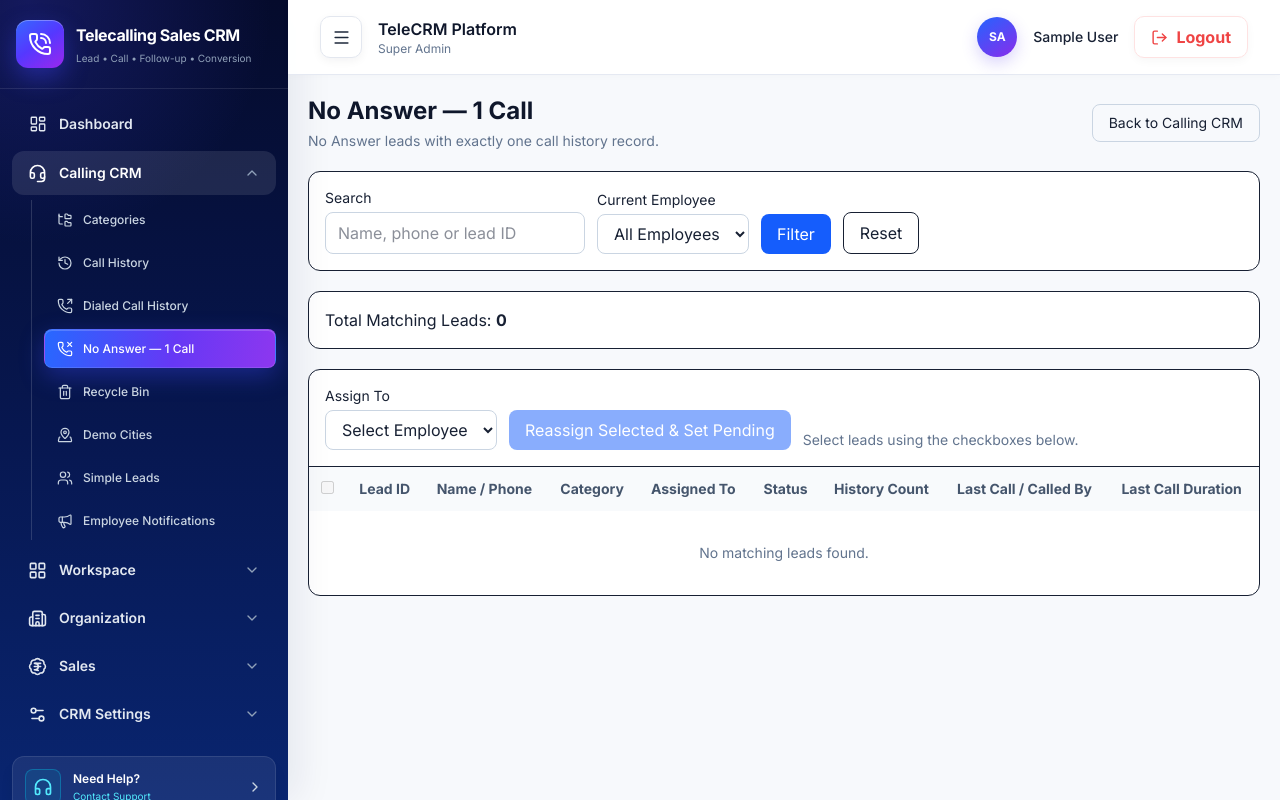
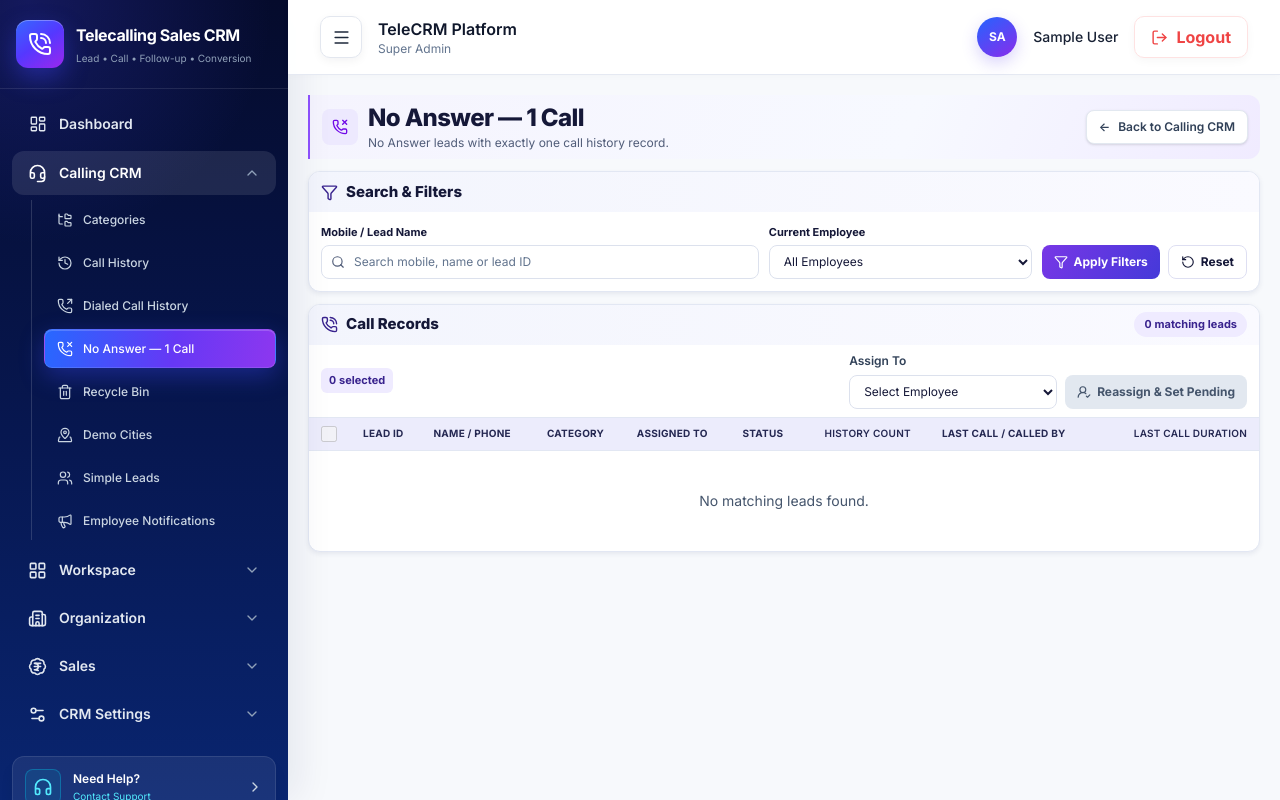
Before and after one commit to tabrej03dz/rvgtele, a Laravel app: page /calling-crm/no-answer in a window 1280 px wide. Run offline with Laravel 12, Linux system fonts and the light colour scheme; the visitor is signed in with stand-in values (Sample User, id 1); data that the repository does not hold is empty; style sheets or scripts are compiled from the project's sources; some libraries are stand-ins or nearby versions.

Commit message:
no answered leads ui

```diff
--- a/resources/views/calling-crm/no-answer.blade.php
+++ b/resources/views/calling-crm/no-answer.blade.php
@@ -3,191 +3,169 @@
 @section('title', $title)
 
 @section('content')
-<div class="mx-auto max-w-[1500px] space-y-5">
+    @php
+        $selectedLeadIds = collect((array) old('lead_ids', []))
+            ->filter(fn ($id) => is_scalar($id))
+            ->map(fn ($id) => (string) $id)
+            ->flip();
 
-    <div class="flex flex-wrap items-center justify-between gap-3">
-        <div>
-            <h1 class="text-2xl font-bold text-slate-900">
-                No Answer — 1 Call
-            </h1>
+        $selectedCount = $leads->getCollection()
+            ->filter(fn ($lead) => $selectedLeadIds->has((string) $lead->id))
+            ->count();
+    @endphp
 
-            <p class="mt-1 text-sm text-slate-500">
+    <div class="mx-auto max-w-[1560px] space-y-3 text-[#151838]">
+        <header class="flex flex-wrap items-center justify-between gap-3 rounded-r-xl border-l-2 border-violet-500 bg-[linear-gradient(112deg,#f5f4fe,#f7f9ff_63%,#f0ebff)] px-3 py-2">
+            <div class="flex min-w-0 items-center gap-2.5">
+                <span class="grid h-9 w-9 shrink-0 place-items-center rounded-lg bg-violet-100 text-violet-700">
+                    <i data-lucide="phone-missed" aria-hidden="true" class="h-4 w-4"></i>
+                </span>
+                <div class="min-w-0">
+                    <h1 class="text-xl font-extrabold leading-tight tracking-tight sm:text-2xl">{{ $title }}</h1>
+                    <p class="mt-0.5 text-xs text-[#515d79]">
                         No Answer leads with exactly one call history record.
                     </p>
                 </div>
+            </div>
 
-        <a
-            href="{{ route('calling-crm.index') }}"
-            class="rounded-lg border border-slate-300 px-4 py-2 text-sm"
-        >
+            <a href="{{ route('calling-crm.index') }}"
+                class="inline-flex shrink-0 items-center gap-2 rounded-lg border border-slate-200 bg-white px-3 py-2 text-xs font-semibold text-slate-700 shadow-sm hover:bg-slate-50 focus-visible:outline-2 focus-visible:outline-offset-2 focus-visible:outline-indigo-600">
+                <span aria-hidden="true">←</span>
                 Back to Calling CRM
             </a>
+        </header>
+
+        <section aria-labelledby="no-answer-filters-heading"
+            class="min-w-0 overflow-hidden rounded-xl border border-[#e2e7f3] bg-white shadow-[0_2px_5px_#29335f15]">
+            <header class="flex min-h-10 items-center gap-2 bg-[linear-gradient(90deg,#f3f5fd,#fafaff)] px-3">
+                <i data-lucide="filter" aria-hidden="true" class="h-[17px] w-[17px] shrink-0 text-[#39238e]"></i>
+                <h2 id="no-answer-filters-heading" class="text-[15px] font-extrabold">Search &amp; Filters</h2>
+            </header>
+
+            <form method="GET" action="{{ route('calling-crm.no-answer') }}" class="p-3">
+                <div class="grid gap-2.5 sm:grid-cols-2 xl:grid-cols-[minmax(0,1fr)_minmax(12rem,0.6fr)_auto] xl:items-end">
+                    <div class="min-w-0">
+                        <label for="search" class="mb-1 block text-[11px] font-bold">Mobile / Lead Name</label>
+                        <div class="relative">
+                            <i data-lucide="search" aria-hidden="true"
+                                class="pointer-events-none absolute top-2.5 left-2.5 h-3.5 w-3.5 text-[#515d79]"></i>
+                            <input id="search" name="search" type="search" value="{{ request('search') }}"
+                                placeholder="Search mobile, name or lead ID"
+                                class="h-[34px] w-full rounded-lg border border-[#dce1ed] bg-white pr-2.5 pl-8 text-xs placeholder:text-slate-500 focus:border-violet-500 focus:outline-none focus:ring-2 focus:ring-violet-100">
+                        </div>
                     </div>
 
-    @if(session('success'))
-        <div class="rounded-lg bg-green-50 p-4 text-green-800">
-            {{ session('success') }}
-        </div>
-    @endif
-
-    @if($errors->any())
-        <div class="rounded-lg bg-red-50 p-4 text-red-800">
-            <ul class="list-inside list-disc">
-                @foreach($errors->all() as $error)
-                    <li>{{ $error }}</li>
-                @endforeach
-            </ul>
-        </div>
-    @endif
-
-    <form
-        method="GET"
-        action="{{ route('calling-crm.no-answer') }}"
-        class="flex flex-wrap items-end gap-3 rounded-xl border bg-white p-4"
-    >
-        <div>
-            <label for="search" class="mb-1 block text-sm">
-                Search
-            </label>
-
-            <input
-                id="search"
-                type="text"
-                name="search"
-                value="{{ request('search') }}"
-                placeholder="Name, phone or lead ID"
-                class="rounded-lg border border-slate-300 px-3 py-2"
-            >
-        </div>
-
-        <div>
-            <label for="user_id" class="mb-1 block text-sm">
-                Current Employee
-            </label>
-
-            <select
-                id="user_id"
-                name="user_id"
-                class="rounded-lg border border-slate-300 px-3 py-2"
-            >
+                    <div class="min-w-0">
+                        <label for="user_id" class="mb-1 block text-[11px] font-bold">Current Employee</label>
+                        <select id="user_id" name="user_id"
+                            class="h-[34px] w-full rounded-lg border border-[#dce1ed] bg-white px-2.5 text-xs focus:border-violet-500 focus:outline-none focus:ring-2 focus:ring-violet-100">
                             <option value="">All Employees</option>
-
-                @foreach($filterUsers as $employee)
-                    <option
-                        value="{{ $employee->id }}"
-                        @selected(request('user_id') == $employee->id)
-                    >
+                            @foreach ($filterUsers as $employee)
+                                <option value="{{ $employee->id }}" @selected((string) request('user_id') === (string) $employee->id)>
                                     {{ $employee->name }}
                                 </option>
                             @endforeach
                         </select>
                     </div>
 
-        <button
-            type="submit"
-            class="rounded-lg bg-blue-600 px-4 py-2 text-white"
-        >
-            Filter
+                    <div class="flex flex-wrap items-center gap-2 sm:col-span-2 xl:col-span-1">
+                        <button type="submit"
+                            class="inline-flex h-[34px] items-center gap-1.5 rounded-lg bg-[linear-gradient(120deg,#7837e6,#4539d9)] px-3 text-xs font-bold text-white hover:bg-violet-700 focus-visible:outline-2 focus-visible:outline-offset-2 focus-visible:outline-violet-600">
+                            <i data-lucide="filter" aria-hidden="true" class="h-3.5 w-3.5 shrink-0"></i>
+                            Apply Filters
                         </button>
-
-        <a
-            href="{{ route('calling-crm.no-answer') }}"
-            class="rounded-lg border px-4 py-2"
-        >
+                        <a href="{{ route('calling-crm.no-answer') }}"
+                            class="inline-flex h-[34px] items-center gap-1.5 rounded-lg border border-[#dedff2] bg-white px-3 text-xs font-bold hover:bg-[#f2f3fc] focus-visible:outline-2 focus-visible:outline-offset-2 focus-visible:outline-violet-600">
+                            <i data-lucide="rotate-ccw" aria-hidden="true" class="h-3.5 w-3.5 shrink-0"></i>
                             Reset
                         </a>
+                    </div>
+                </div>
             </form>
+        </section>
 
-    <div class="rounded-xl border bg-white p-4">
-        Total Matching Leads:
-        <strong>{{ number_format($leads->total()) }}</strong>
-    </div>
+        <section aria-labelledby="no-answer-results-heading"
+            class="min-w-0 overflow-hidden rounded-xl border border-[#e2e7f3] bg-white shadow-[0_2px_5px_#29335f15]">
+            <header class="flex min-h-10 flex-wrap items-center justify-between gap-2 bg-[linear-gradient(90deg,#f3f5fd,#fafaff)] px-3 py-1.5">
+                <h2 id="no-answer-results-heading" class="flex items-center gap-2 text-[15px] font-extrabold">
+                    <i data-lucide="phone-call" aria-hidden="true" class="h-[17px] w-[17px] shrink-0 text-[#39238e]"></i>
+                    Call Records
+                </h2>
+                <span class="rounded-full bg-[#efebff] px-2.5 py-1 text-[11px] font-bold tabular-nums text-[#39238e]">
+                    @if ($leads->isEmpty())
+                        {{ $leads->total() === 0 ? '0 matching leads' : '0 records on this page' }}
+                    @else
+                        Showing {{ number_format($leads->firstItem()) }}
+                        to {{ number_format($leads->lastItem()) }}
+                        of {{ number_format($leads->total()) }}
+                    @endif
+                </span>
+            </header>
 
-    @php
-        $selectedLeadIds = array_map('strval', (array) old('lead_ids', []));
-    @endphp
-
-    <form
-        method="POST"
-        action="{{ route('calling-crm.no-answer.reassign') }}"
-        class="overflow-hidden rounded-xl border bg-white"
-    >
+            <form id="no-answer-reassign-form" method="POST"
+                action="{{ route('calling-crm.no-answer.reassign') }}">
                 @csrf
 
-        <div class="flex flex-wrap items-end gap-3 border-b p-4">
-            <div>
-                <label for="assigned_to" class="mb-1 block text-sm">
+                <div class="flex flex-wrap items-end justify-between gap-2 border-b border-[#e2e7f3] bg-white px-3 py-2">
+                    <p id="no-answer-selected-count" aria-live="polite"
+                        class="self-center rounded-md bg-[#efebff] px-2 py-1 text-[11px] font-bold tabular-nums text-[#39238e]">
+                        {{ $selectedCount }} selected
+                    </p>
+
+                    <div class="flex w-full flex-wrap items-end gap-2 sm:w-auto">
+                        <div class="w-full min-w-0 sm:w-52">
+                            <label for="assigned_to" class="mb-1.5 block text-xs font-semibold text-slate-700">
                                 Assign To
                             </label>
-
-                <select
-                    id="assigned_to"
-                    name="assigned_to"
-                    required
-                    class="rounded-lg border border-slate-300 px-3 py-2"
-                >
+                            <select id="assigned_to" name="assigned_to" required
+                                class="h-[34px] w-full rounded-lg border border-[#dce1ed] bg-white px-2.5 text-xs text-[#151838] focus:border-violet-500 focus:outline-none focus:ring-2 focus:ring-violet-100">
                                 <option value="">Select Employee</option>
-
-                    @foreach($employees as $employee)
-                        <option
-                            value="{{ $employee->id }}"
-                            @selected(old('assigned_to') == $employee->id)
-                        >
+                                @foreach ($employees as $employee)
+                                    <option value="{{ $employee->id }}" @selected((string) old('assigned_to') === (string) $employee->id)>
                                         {{ $employee->name }}
                                     </option>
                                 @endforeach
                             </select>
                         </div>
 
-            <button
-                type="submit"
-                @disabled($leads->isEmpty())
-                class="rounded-lg bg-blue-600 px-4 py-2 text-white disabled:opacity-50"
-            >
-                Reassign Selected & Set Pending
+                        <button id="no-answer-reassign-button" type="submit"
+                            @disabled($leads->isEmpty() || $employees->isEmpty())
+                            class="inline-flex h-[34px] items-center justify-center gap-1.5 rounded-lg bg-violet-700 px-3 text-xs font-bold text-white hover:bg-violet-800 focus-visible:outline-2 focus-visible:outline-offset-2 focus-visible:outline-violet-600 disabled:cursor-not-allowed disabled:bg-slate-200 disabled:text-slate-600">
+                            <i data-lucide="user-round-check" aria-hidden="true" class="h-3.5 w-3.5 shrink-0"></i>
+                            Reassign &amp; Set Pending
                         </button>
-
-            <p class="text-sm text-slate-500">
-                Select leads using the checkboxes below.
-            </p>
+                    </div>
                 </div>
 
-        <div class="overflow-x-auto">
-            <table class="w-full text-left text-sm">
-                <thead class="bg-slate-50 text-slate-600">
+                <div class="overflow-x-auto" role="region" aria-label="Matching leads table" tabindex="0">
+                    <table class="w-full min-w-[56rem] text-left text-sm">
+                        <thead class="border-b border-[#e2e7f3] bg-[#ececfc] text-[10px] uppercase tracking-wide text-[#252852]">
                             <tr>
-                        <th class="p-3">
-                            <input
-                                type="checkbox"
-                                id="select-all"
-                                aria-label="Select all leads on this page"
-                                @disabled($leads->isEmpty())
-                            >
+                                <th scope="col" class="w-11 px-3 py-2">
+                                    <input type="checkbox" id="select-all"
+                                        aria-label="Select all leads on this page" @disabled($leads->isEmpty())
+                                        class="h-4 w-4 cursor-pointer rounded border-slate-300 align-middle accent-violet-600 disabled:cursor-not-allowed">
                                 </th>
-                        <th class="p-3">Lead ID</th>
-                        <th class="p-3">Name / Phone</th>
-                        <th class="p-3">Category</th>
-                        <th class="p-3">Assigned To</th>
-                        <th class="p-3">Status</th>
-                        <th class="p-3">History Count</th>
-                        <th class="p-3">Last Call / Called By</th>
-                        <th class="p-3">Last Call Duration</th>
+                                <th scope="col" class="whitespace-nowrap px-2.5 py-2 font-bold">Lead ID</th>
+                                <th scope="col" class="px-2.5 py-2 font-bold">Name / Phone</th>
+                                <th scope="col" class="px-2.5 py-2 font-bold">Category</th>
+                                <th scope="col" class="whitespace-nowrap px-2.5 py-2 font-bold">Assigned To</th>
+                                <th scope="col" class="px-2.5 py-2 font-bold">Status</th>
+                                <th scope="col" class="whitespace-nowrap px-3 py-2 text-center font-semibold">History Count</th>
+                                <th scope="col" class="whitespace-nowrap px-2.5 py-2 font-bold">Last Call / Called By</th>
+                                <th scope="col" class="whitespace-nowrap px-3 py-2 text-right font-semibold">Last Call Duration</th>
                             </tr>
                         </thead>
 
-                <tbody class="divide-y">
-                    @forelse($leads as $lead)
+                        <tbody class="divide-y divide-[#e9edf5]">
+                            @forelse ($leads as $lead)
                                 @php
-                            $history = $lead->callHistories
-                                ->sortByDesc('call_at')
-                                ->first();
-
+                                    $history = $lead->callHistories->sortByDesc('call_at')->first();
                                     $duration = $history?->call_duration;
                                     $durationText = '—';
 
                                     if ($duration !== null && is_numeric($duration)) {
                                         $durationSeconds = max(0, (int) $duration);
-
                                         $durationText = sprintf(
                                             '%02d:%02d',
                                             intdiv($durationSeconds, 60),
@@ -196,84 +174,52 @@
                                     }
                                 @endphp
 
-                        <tr>
-                            <td class="p-3">
-                                <input
-                                    type="checkbox"
-                                    name="lead_ids[]"
-                                    value="{{ $lead->id }}"
-                                    class="lead-checkbox"
+                                <tr class="align-middle hover:bg-[#f7f6ff] has-[:checked]:bg-violet-50">
+                                    <td class="px-3 py-2">
+                                        <input type="checkbox" name="lead_ids[]" value="{{ $lead->id }}"
                                             aria-label="Select lead {{ $lead->id }}"
-                                    @checked(
-                                        in_array(
-                                            (string) $lead->id,
-                                            $selectedLeadIds,
-                                            true
-                                        )
-                                    )
-                                >
+                                            @checked($selectedLeadIds->has((string) $lead->id))
+                                            class="lead-checkbox h-4 w-4 cursor-pointer rounded border-slate-300 align-middle accent-violet-600">
                                     </td>
 
-                            <td class="p-3">
-                                {{ $lead->id }}
+                                    <td class="whitespace-nowrap px-3 py-2 text-xs font-medium tabular-nums text-slate-600">
+                                        #{{ $lead->id }}
                                     </td>
 
-                            <td class="p-3">
-                                <div class="font-semibold">
-                                    {{ $lead->name ?: '—' }}
-                                </div>
-
-                                <div class="text-slate-500">
-                                    {{ $lead->mobile ?: '—' }}
-                                </div>
+                                    <td class="min-w-36 px-3 py-2">
+                                        <p class="break-words text-sm font-semibold text-slate-900">{{ $lead->name ?: '—' }}</p>
+                                        <p class="mt-0.5 whitespace-nowrap text-xs tabular-nums text-slate-600">{{ $lead->mobile ?: '—' }}</p>
                                     </td>
 
-                            <td class="p-3">
-                                {{ $lead->leadCategory?->name ?? '—' }}
-                            </td>
+                                    <td class="px-3 py-2 text-xs text-slate-700">{{ $lead->leadCategory?->name ?? '—' }}</td>
 
-                            <td class="p-3">
-                                {{ $lead->assignedUser?->name ?? 'Unassigned' }}
-                            </td>
+                                    <td class="px-3 py-2 text-xs font-medium text-slate-700">{{ $lead->assignedUser?->name ?? 'Unassigned' }}</td>
 
-                            <td class="p-3">
-                                <span class="rounded bg-amber-50 px-2 py-1 text-amber-700">
+                                    <td class="px-3 py-2">
+                                        <span class="inline-block whitespace-nowrap rounded-md bg-[#fff2d5] px-2 py-0.5 text-[11px] font-bold text-[#92440c]">
                                             {{ $lead->call_status }}
                                         </span>
                                     </td>
 
-                            <td class="p-3">
+                                    <td class="px-3 py-2 text-center text-xs font-semibold tabular-nums text-slate-700">
                                         {{ $lead->call_histories_count }}
                                     </td>
 
-                            <td class="whitespace-nowrap p-3">
-                                <div>
-                                    {{ $history?->call_at?->format('d M Y, h:i A') ?? '—' }}
-                                </div>
-
-                                <div class="text-slate-500">
-                                    {{ $history?->user?->name ?? '—' }}
-                                </div>
+                                    <td class="whitespace-nowrap px-3 py-2">
+                                        <p class="text-xs font-medium tabular-nums text-slate-900">{{ $history?->call_at?->format('d M Y, h:i A') ?? '—' }}</p>
+                                        <p class="mt-0.5 text-xs text-slate-600">{{ $history?->user?->name ?? '—' }}</p>
                                     </td>
 
-                            <td class="whitespace-nowrap p-3">
-                                <div class="font-semibold text-slate-900">
-                                    {{ $durationText }}
-                                </div>
-
-                                @if($durationText !== '—')
-                                    <div class="text-xs text-slate-500">
-                                        min:sec
-                                    </div>
+                                    <td class="whitespace-nowrap px-3 py-2 text-right">
+                                        <p class="text-xs font-semibold tabular-nums text-slate-900">{{ $durationText }}</p>
+                                        @if ($durationText !== '—')
+                                            <p class="mt-0.5 text-xs text-slate-500">min:sec</p>
                                         @endif
                                     </td>
                                 </tr>
                             @empty
                                 <tr>
-                            <td
-                                colspan="9"
-                                class="p-8 text-center text-slate-500"
-                            >
+                                    <td colspan="9" class="px-4 py-10 text-center text-sm text-slate-600">
                                         No matching leads found.
                                     </td>
                                 </tr>
@@ -283,50 +229,43 @@
                 </div>
             </form>
 
-    <div>
+            @if ($leads->hasPages())
+                <div class="border-t border-[#e2e7f3] bg-[#fafaff] px-3 py-2.5">
                     {{ $leads->withQueryString()->links() }}
                 </div>
-
+            @endif
+        </section>
     </div>
 
     <script>
-(function () {
-    const selectAll = document.getElementById('select-all');
-    const checkboxes = Array.from(
-        document.querySelectorAll('.lead-checkbox')
-    );
+        (() => {
+            const form = document.getElementById('no-answer-reassign-form');
+            const selectAll = form.querySelector('#select-all');
+            const checkboxes = Array.from(form.querySelectorAll('.lead-checkbox'));
+            const assignee = form.querySelector('#assigned_to');
+            const submit = form.querySelector('#no-answer-reassign-button');
+            const selectedLabel = form.querySelector('#no-answer-selected-count');
 
-    if (!selectAll) {
-        return;
+            function updateSelection() {
+                const selected = checkboxes.filter(checkbox => checkbox.checked).length;
+
+                selectAll.checked = checkboxes.length > 0 && selected === checkboxes.length;
+                selectAll.indeterminate = selected > 0 && selected < checkboxes.length;
+                selectedLabel.textContent = `${selected} selected`;
+                submit.disabled = selected === 0 || assignee.value === '';
             }
 
-    function updateSelectAll() {
-        const selectedCount = checkboxes.filter(
-            (checkbox) => checkbox.checked
-        ).length;
-
-        selectAll.checked =
-            checkboxes.length > 0 &&
-            selectedCount === checkboxes.length;
-
-        selectAll.indeterminate =
-            selectedCount > 0 &&
-            selectedCount < checkboxes.length;
-    }
-
-    selectAll.addEventListener('change', function () {
-        checkboxes.forEach((checkbox) => {
+            selectAll.addEventListener('change', () => {
+                checkboxes.forEach(checkbox => {
                     checkbox.checked = selectAll.checked;
                 });
-
-        updateSelectAll();
+                updateSelection();
             });
 
-    checkboxes.forEach((checkbox) => {
-        checkbox.addEventListener('change', updateSelectAll);
-    });
-
-    updateSelectAll();
+            checkboxes.forEach(checkbox => checkbox.addEventListener('change', updateSelection));
+            assignee.addEventListener('change', updateSelection);
+            window.addEventListener('pageshow', updateSelection);
+            updateSelection();
         })();
     </script>
 @endsection
```
Lines whose indentation alone changed are shown as unchanged.
